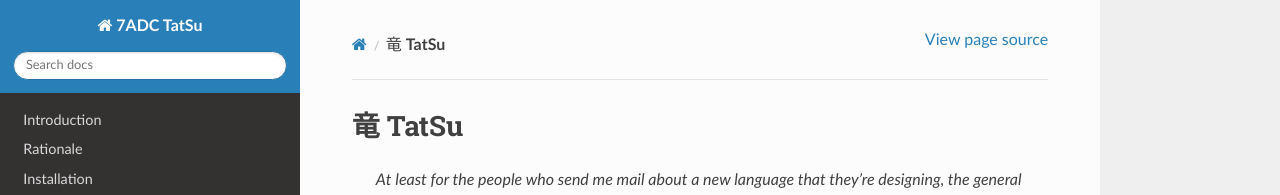
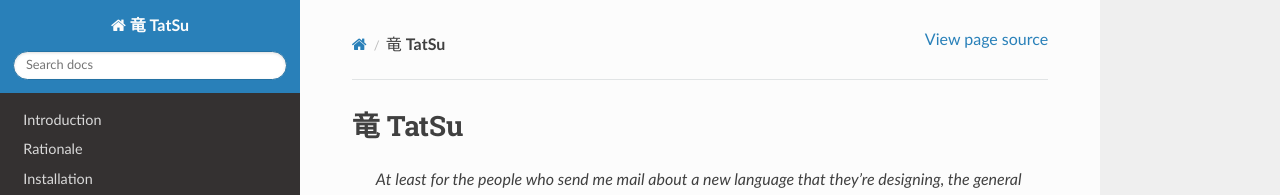
Before and after one commit to neogeny/TatSu, a Sphinx documentation site: the page built from docs/index.rst, in a window 1280 px wide. Shown: the top 195 px of the page. Built offline with Sphinx 7.4.7 and the Read the Docs theme 2.0.0, drawn with Linux system fonts in a browser that asks for light colours.

```diff
--- a/docs/conf.py
+++ b/docs/conf.py
@@ -1,7 +1,7 @@
 #!/usr/bin/env python3
 # -*- coding: utf-8 -*-
 #
-# 7ADC TatSu documentation build configuration file, created by
+# \u7ADC TatSu documentation build configuration file, created by
 # sphinx-quickstart on Mon May  1 18:01:31 2017.
 #
 # This file is execfile()d with the current directory set to its
@@ -56,7 +56,7 @@ source_suffix = '.rst'
 master_doc = 'index'
 
 # General information about the project.
-project = '7ADC TatSu'
+project = '\u7ADC TatSu'
 copyright = '2017 Juancarlo Añez'
 author = 'Juancarlo Añez'
 
@@ -147,7 +147,7 @@ latex_elements = {
 # (source start file, target name, title,
 #  author, documentclass [howto, manual, or own class]).
 latex_documents = [
-    (master_doc, 'tatsu.tex', '7ADC TatSu Documentation',
+    (master_doc, 'tatsu.tex', '\u7ADC TatSu Documentation',
      'Juancarlo Añez', 'manual'),
 ]
 
@@ -157,7 +157,7 @@ latex_documents = [
 # One entry per manual page. List of tuples
 # (source start file, name, description, authors, manual section).
 man_pages = [
-    (master_doc, '7ADC TatSu', '7ADC TatSu Documentation',
+    (master_doc, '\u7ADC TatSu', '\u7ADC TatSu Documentation',
      [author], 1)
 ]
 
@@ -168,8 +168,8 @@ man_pages = [
 # (source start file, target name, title, author,
 #  dir menu entry, description, category)
 texinfo_documents = [
-    (master_doc, '7ADC TatSu', '7ADC TatSu Documentation',
-     author, '7ADC TatSu', 'One line description of project.',
+    (master_doc, '\u7ADC TatSu', '\u7ADC TatSu Documentation',
+     author, '\u7ADC TatSu', 'One line description of project.',
      'Miscellaneous'),
 ]
 
```
